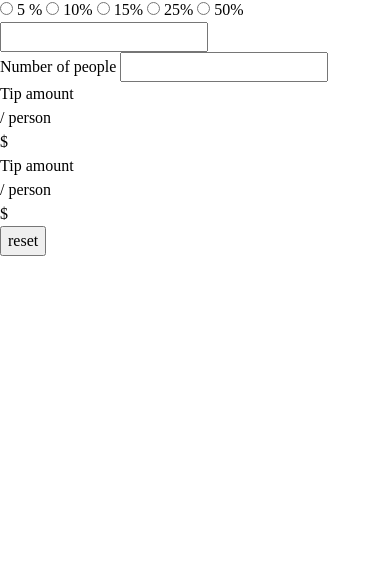
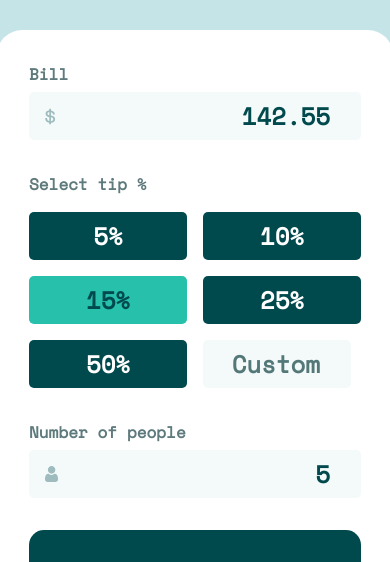
Before and after one commit to JEWebDev/tip-calculator-app, a plain HTML site: page index.html in a window 390 px wide. Shown: the part 110-672 px from the top of the page. Drawn offline with Linux system fonts and the light colour scheme.

Commit message:
Add styles for mobile design
Added styles for mobile view

```diff
--- a/index.html
+++ b/index.html
@@ -24,21 +24,22 @@
       </header>
 
       <article class="calculator-wrapper">
+        <div class="inputs-container">
           <div class="wrapper">
             <label for="bill">Bill</label>
-          <input type="number" name="bill" id="bill" />
+            <input type="number" name="bill" id="bill" value="142.55" />
           </div>
 
           <div class="select-tip-wrapper">
             <label for="form">Select tip %</label>
-          <form>
+            <form class="select-tip">
               <input type="radio" name="tip" id="5" value="0.05" />
-            <label for="5">5 %</label>
+              <label for="5">5%</label>
 
               <input type="radio" name="tip" id="10" value="0.1" />
               <label for="10">10%</label>
 
-            <input type="radio" name="tip" id="15" value="0.15" />
+              <input type="radio" name="tip" id="15" value="0.15" checked />
               <label for="15">15%</label>
 
               <input type="radio" name="tip" id="25" value="0.25" />
@@ -47,33 +48,40 @@
               <input type="radio" name="tip" id="50" value="0.5" />
               <label for="50">50%</label>
 
-            <input type="number" name="custom" id="custom-tip" />
+              <input
+                type="number"
+                name="custom"
+                id="custom-tip"
+                placeholder="Custom"
+              />
             </form>
-
+          </div>
           <div class="wrapper">
             <label for="people">Number of people</label>
-            <input type="number" name="people" id="people" />
+            <input type="number" name="people" id="people" value="5" />
           </div>
-
+        </div>
         <div class="results-container">
+          <div class="container">
             <div class="results-wrapper">
               <div class="wrapper">
                 <p>Tip amount</p>
                 <span>/ person</span>
               </div>
-              <p class="tip-amount">$</p>
+
+              <p class="tip" id="tip-amount">$4.27</p>
             </div>
 
             <div class="results-wrapper">
               <div class="wrapper">
-                <p>Tip amount</p>
+                <p>Total</p>
                 <span>/ person</span>
               </div>
-              <p class="total-amount">$</p>
+              <p class="tip" id="tip-total">$32.79</p>
+            </div>
           </div>
 
           <button class="reset-button">reset</button>
-          </div>
         </div>
       </article>
     </main>
--- a/style.css
+++ b/style.css
@@ -8,10 +8,11 @@
   --clr-accent: hsl(183, 100%, 15%);
 
   --clr-neutral-100: hsl(0, 0%, 100%);
-  --clr-neutral-200: hsl(189, 41%, 97%);
+  --clr-neutral-200: hsl(185, 38%, 97%);
   --clr-neutral-300: hsl(185, 41%, 84%);
   --clr-neutral-400: hsl(184, 14%, 56%);
   --clr-neutral-500: hsl(186, 14%, 43%);
+  --clr-neutral-600: hsl(180, 18%, 40%);
 
   --ff-regular: "Space Mono", sans-serif;
   --fs-input: 1.5rem;
@@ -85,10 +86,180 @@ h6 {
   isolation: isolate;
 }
 
+/**************/
+/* Utilities */
+/************/
+
+input[type="number"] {
+  border: none;
+  border-radius: 5px;
+  outline: none;
+  background-color: var(--clr-neutral-200);
+
+  font-size: 1.5rem;
+  font-weight: var(--fw-bold);
+  color: var(--clr-accent);
+
+  text-align: right;
+  padding: 6px 1rem;
+}
+
+input[type="number"]:focus {
+  outline: 2px solid var(--clr-primary);
+}
+
+input[type="number"]:hover {
+  outline: 2px solid var(--clr-primary);
+}
+
+input[type="radio"] {
+  display: none;
+}
+
+#bill {
+  background-image: url("images/icon-dollar.svg");
+  background-repeat: no-repeat;
+  background-position: 1rem center;
+}
+
+#people {
+  background-image: url("images/icon-person.svg");
+  background-repeat: no-repeat;
+  background-position: 1rem center;
+}
+.wrapper {
+  display: flex;
+  flex-direction: column;
+  gap: 0.375rem;
+
+  p {
+    color: var(--clr-neutral-100);
+    font-weight: var(--fw-bold);
+    font-size: 1rem;
+  }
+
+  span {
+    color: var(--clr-neutral-600);
+    font-weight: var(--fw-bold);
+    font-size: 13px;
+  }
+}
+
+label {
+  font-weight: var(--fw-bold);
+  color: var(--clr-neutral-500);
+}
+
+.inputs-container {
+  display: flex;
+  flex-direction: column;
+  gap: 2rem;
+  padding-bottom: 2rem;
+}
+
+.results-wrapper {
+  display: flex;
+  justify-content: space-between;
+
+  .tip {
+    font-size: 2rem;
+    font-weight: var(--fw-bold);
+    color: var(--clr-primary);
+  }
+}
+
+.container {
+  display: flex;
+  flex-direction: column;
+  gap: 1.25rem;
+}
 /*******************/
 /* General Styles */
 /*****************/
 
+main {
+  min-height: 100dvh;
+  min-width: 100dvw;
+  background-color: var(--clr-neutral-300);
+
+  font-family: var(--ff-regular);
+}
+
+header {
+  min-height: 8.75rem;
+  display: flex;
+  justify-content: center;
+  align-items: center;
+}
+
+.calculator-wrapper {
+  background-color: var(--clr-neutral-100);
+  border-radius: 25px 25px 0 0;
+  padding: 2rem;
+  justify-self: center;
+
+  .select-tip-wrapper {
+    display: flex;
+    flex-direction: column;
+    gap: 1rem;
+  }
+}
+
+.select-tip {
+  max-width: 100%;
+  display: grid;
+  grid-template-columns: 1fr 1fr;
+  gap: 1rem;
+
+  label {
+    background-color: var(--clr-accent);
+    font-size: 1.5rem;
+    font-weight: var(--fw-bold);
+    border-radius: 5px;
+    text-align: center;
+    padding: 6px 0;
+    color: var(--clr-neutral-100);
+    cursor: pointer;
+  }
+
+  input[type="radio"]:checked + label {
+    background-color: var(--clr-primary);
+    color: var(--clr-accent);
+  }
+
+  input[type="number"] {
+    max-width: 9.25rem;
+  }
+
+  input[type="number"]::placeholder {
+    color: var(--clr-neutral-600);
+  }
+}
+
+.results-container {
+  padding: 2.375rem 1.5rem 1.5rem 1.5rem;
+  background-color: var(--clr-accent);
+  border-radius: 15px;
+
+  display: flex;
+  flex-direction: column;
+  gap: 2rem;
+
+  .reset-button {
+    min-width: 100%;
+    font-size: 1.25rem;
+    font-weight: var(--fw-bold);
+    padding: 9px 2rem;
+
+    text-transform: uppercase;
+    color: var(--clr-accent);
+    background-color: var(--clr-primary);
+
+    border: none;
+    outline: none;
+    border-radius: 5px;
+  }
+}
 .attribution {
   font-size: 11px;
   text-align: center;
```
Lines whose indentation alone changed are shown as unchanged.
